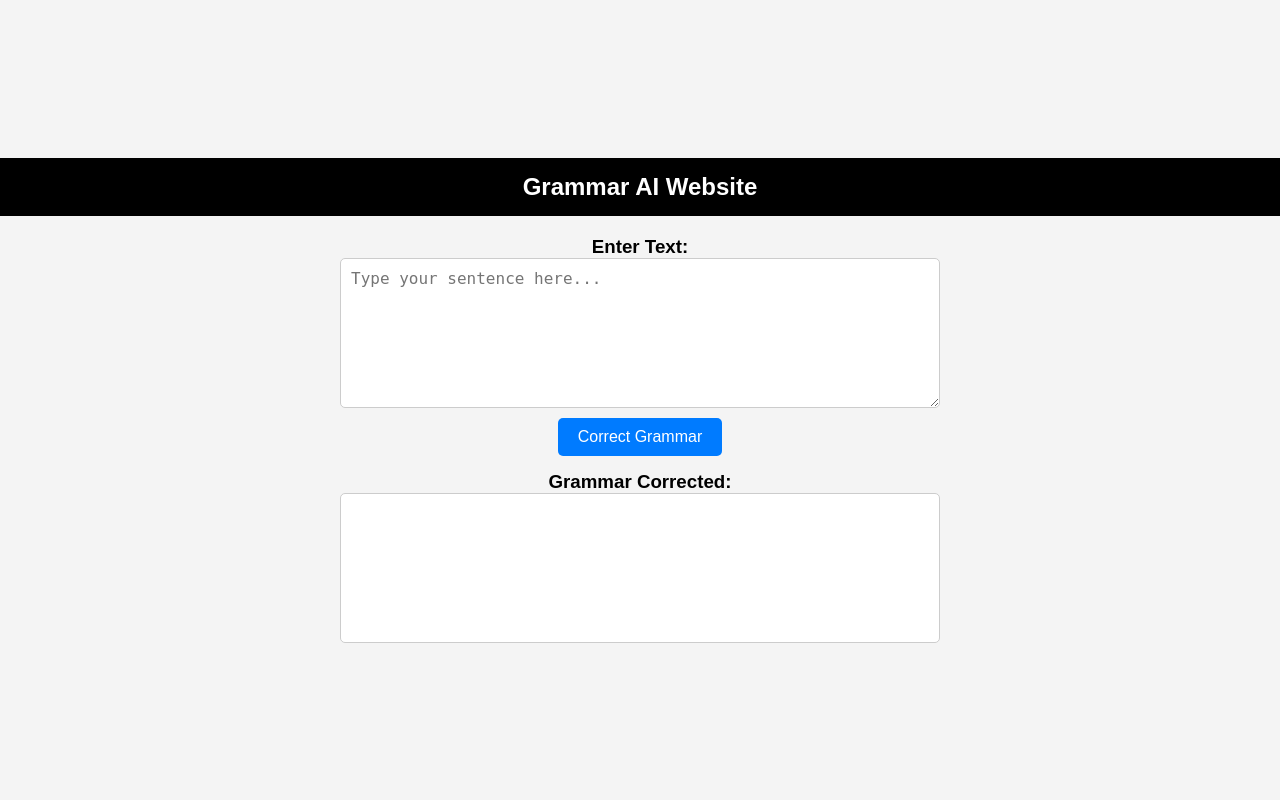
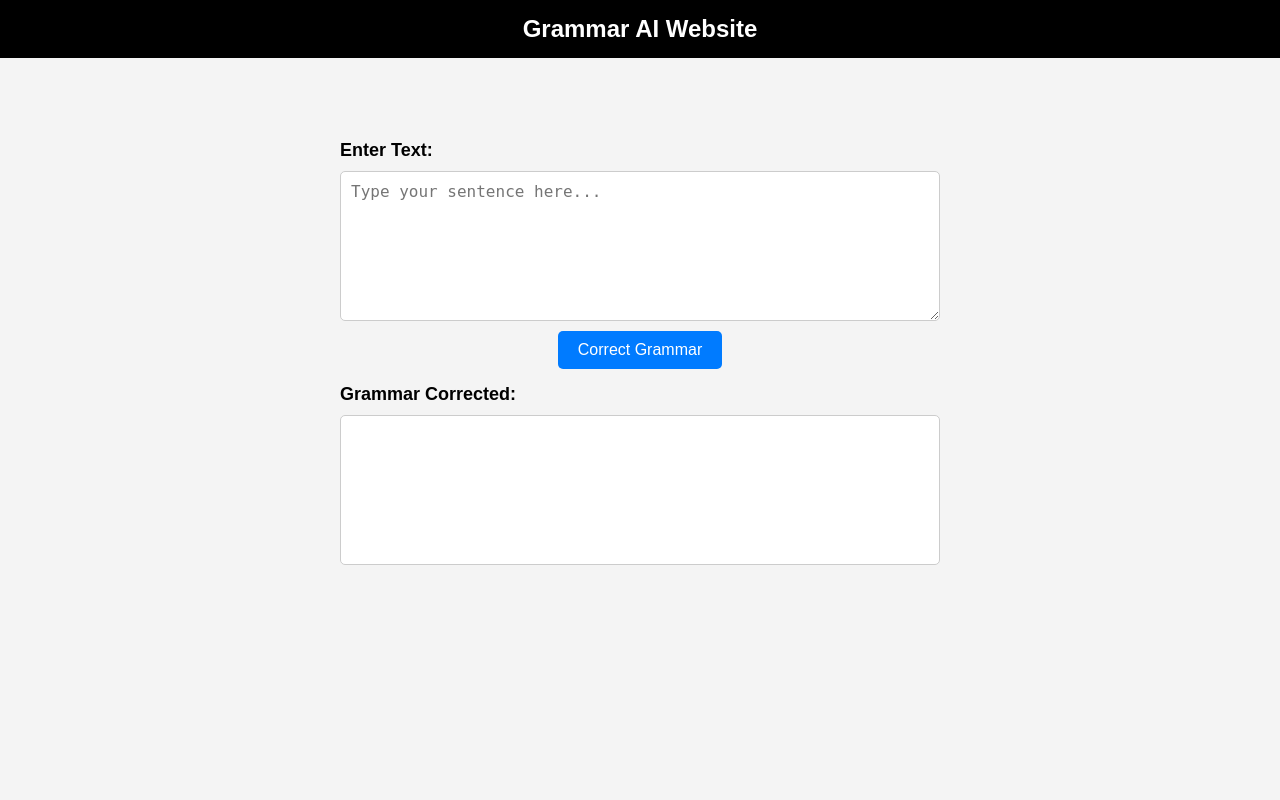
Before and after one commit to Adarsh-890/grammar-ai-website, a Flask app: page / in a window 1280 px wide. Run offline with Flask 3, Linux system fonts and the light colour scheme.

Commit message:
Update index.html

```diff
--- a/templates/index.html
+++ b/templates/index.html
@@ -14,30 +14,38 @@
         body {
             font-family: Arial, sans-serif;
             background-color: #f4f4f4;
-            display: flex;
-            flex-direction: column;
-            align-items: center;
-            justify-content: center;
-            height: 100vh;
             text-align: center;
+            padding-top: 60px;
         }
 
         .header {
+            position: fixed;
+            top: 0;
             width: 100%;
             background-color: black;
             color: white;
             padding: 15px 0;
             font-size: 24px;
             font-weight: bold;
+            text-align: center;
         }
 
         .container {
-            margin-top: 20px;
+            margin-top: 80px;
             display: flex;
             flex-direction: column;
             align-items: center;
             width: 80%;
             max-width: 600px;
+            margin-left: auto;
+            margin-right: auto;
+        }
+
+        h3 {
+            margin-bottom: 10px;
+            font-size: 18px;
+            text-align: left;
+            width: 100%;
         }
 
         textarea {
```
